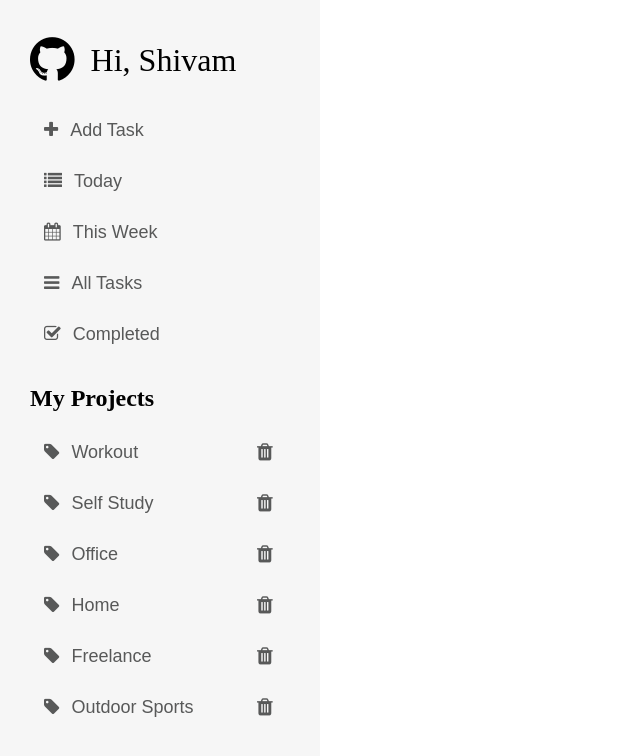
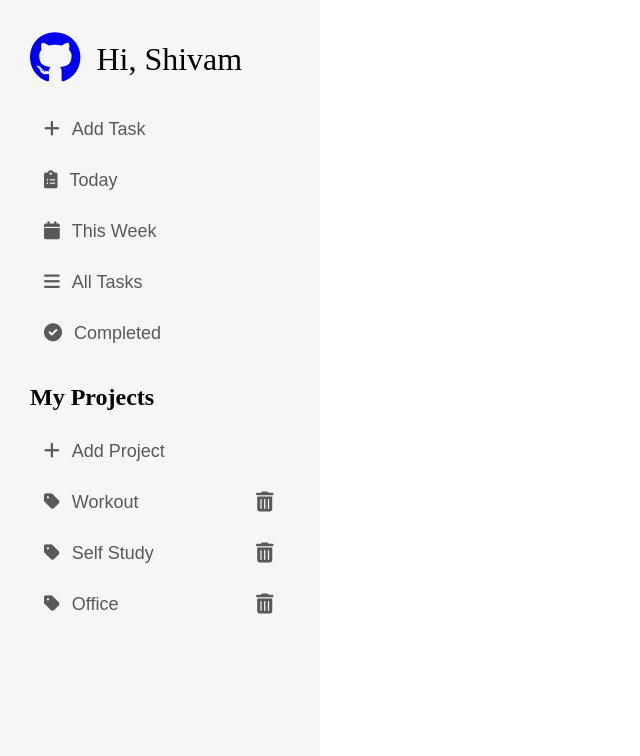
Before and after one commit to shivam-bansal1/Todo-list, a website built with webpack: page src/template.html in a window 1280 px wide. Shown: the whole page, without its empty margins (0-640 px from the left). Built offline with nearby package versions, Linux system fonts and the light colour scheme.

Commit message:
Create sidebar dynamically

```diff
--- a/src/css/sidebar.css
+++ b/src/css/sidebar.css
@@ -34,6 +34,10 @@
     border-radius: 50%;
     background-color: transparent;
     cursor: pointer;
+}
+
+.github-button:visited {
+    color: transparent;
 }
 
 .github-button:hover {
--- a/src/index.js
+++ b/src/index.js
@@ -1,15 +1,3 @@
-import "./css/style.css";
-import "./css/sidebar.css";
-import { TodoManager } from "./modules/todos";
-import { ProjectManager } from "./modules/projects";
+import { ScreenController } from "./modules/website";
 
-const todocreator = new TodoManager;
-todocreator.addTodo("Test todo x", "This is the testing todo list 1", "2024-10-13", "High");
-todocreator.addTodo("Test todo y", "This is the testing todo list 2", "2024-10-09", "Low");
-
-const projectManager = new ProjectManager();
-projectManager.createProject("Gym");
-projectManager.createProject("Reading");
-projectManager.createProject("Workplace");
-
-console.log(todocreator.getTodos());
+ScreenController();
--- /dev/null
+++ b/src/modules/sidebar.js
@@ -0,0 +1,108 @@
+import "../css/style.css";
+import "../css/sidebar.css";
+import { TodoManager } from "./todos";
+import { ProjectManager } from "./projects";
+
+export function createSidebar() {
+    const sidebar = document.createElement("div");
+    sidebar.classList.add("sidebar");
+
+    sidebar.appendChild(createGreetingSection());
+    sidebar.appendChild(todoActionSection());
+    sidebar.appendChild(projectSection());
+    return sidebar
+}
+
+function createGreetingSection() {
+    const greetingDiv = document.createElement("div");
+    greetingDiv.classList.add("greeting-div");
+
+    // Github
+    const githubButton = document.createElement("a");
+    githubButton.setAttribute("target", "_blank");
+    githubButton.href = "https://github.com/shivam-bansal1/Todo-list";
+    githubButton.classList.add('github-button');
+
+    const githubIcon = document.createElement('i');
+    githubIcon.classList.add('fab', 'fa-github');
+    githubButton.appendChild(githubIcon);
+
+    greetingDiv.appendChild(githubButton);
+    greetingDiv.appendChild(document.createTextNode('Hi, Shivam'));
+
+    return greetingDiv;
+}
+
+function todoActionSection() {
+    const todoActionsContainer = document.createElement("div");
+    todoActionsContainer.classList.add("todo-actions-container");
+
+    const listContainer = document.createElement("ul");
+    listContainer.appendChild(createTodoActionList("add-task", "fa-plus", "Add Task"));
+    listContainer.appendChild(createTodoActionList("today-task", "fa-clipboard-list", "Today"));
+    listContainer.appendChild(createTodoActionList("this-week-task", "fa-calendar", "This Week"));
+    listContainer.appendChild(createTodoActionList("all-task", "fa-bars", "All Tasks"));
+    listContainer.appendChild(createTodoActionList("completed-task", "fa-circle-check", "Completed"));
+
+    todoActionsContainer.appendChild(listContainer);
+    return todoActionsContainer;
+}
+
+function createTodoActionList(idName, fontIconClass, todoAction) {
+    const listItem = document.createElement("li");
+
+    const actionButton = document.createElement("button");
+    actionButton.classList.add("task-action-button");
+    actionButton.setAttribute("id", idName);
+
+    const fontIcon = document.createElement("i");
+    fontIcon.classList.add("fa", fontIconClass);
+
+    actionButton.appendChild(fontIcon);
+    actionButton.appendChild(document.createTextNode(todoAction));
+    listItem.appendChild(actionButton);
+
+    return listItem;
+}
+
+function projectSection() {
+    const projectsContainer = document.createElement("div");
+    projectsContainer.classList.add("projects-container");
+
+    const heading = document.createElement("h2");
+    heading.textContent = "My Projects";
+    projectsContainer.appendChild(heading);
+
+    const listContainer = document.createElement("ul");
+    listContainer.appendChild(createTodoActionList("add-project", "fa-plus", "Add Project"));
+    listContainer.appendChild(createProjectList("Workout"));
+    listContainer.appendChild(createProjectList("Self Study"));
+    listContainer.appendChild(createProjectList("Office"));
+
+    projectsContainer.appendChild(listContainer);
+    return projectsContainer;
+}
+
+function createProjectList(projectName) {
+    const listItem = document.createElement("li");
+
+    // Project Tag
+    const projectButton = document.createElement("button");
+    projectButton.classList.add("project-tag");
+    const fontIcon = document.createElement("i");
+    fontIcon.classList.add("fa", "fa-tag");
+    projectButton.appendChild(fontIcon);
+    projectButton.appendChild(document.createTextNode(projectName));
+
+    // Delete Button
+    const deleteButton = document.createElement("button");
+    deleteButton.classList.add("delete-project-button");
+    const deleteIcon = document.createElement("i");
+    deleteIcon.classList.add("fa", "fa-trash-can");
+    deleteButton.appendChild(deleteIcon);
+
+    listItem.appendChild(projectButton);
+    listItem.appendChild(deleteButton);
+
+    return listItem;
+}
--- /dev/null
+++ b/src/modules/website.js
@@ -0,0 +1,8 @@
+import "../css/style.css";
+import "../css/sidebar.css";
+import { createSidebar } from "./sidebar";
+
+export function ScreenController() {
+    const contentDiv = document.querySelector("#content");
+    contentDiv.appendChild(createSidebar());
+}
--- a/src/template.html
+++ b/src/template.html
@@ -5,118 +5,11 @@
     <meta name="viewport" content="width=device-width, initial-scale=1.0">
     <title>Todo Project</title>
 
-    <link rel="stylesheet" href="https://cdnjs.cloudflare.com/ajax/libs/font-awesome/4.7.0/css/font-awesome.min.css">
+    <!-- <link rel="stylesheet" href="https://cdnjs.cloudflare.com/ajax/libs/font-awesome/4.7.0/css/font-awesome.min.css"> -->
+    <link rel="stylesheet" href="https://cdnjs.cloudflare.com/ajax/libs/font-awesome/6.0.0-beta3/css/all.min.css">
 
 </head>
 <body>
-    <div id="content">
-        <div class="sidebar">
-
-            <div class="greeting-div">
-                <button class="github-button">
-                    <i class="fa fa-github" aria-hidden="true"></i>
-                </button>
-                Hi, Shivam
-            </div>
-
-            <div class="todo-actions-container">
-                <ul>
-                    <li>
-                        <button id="add-task" class="task-action-button">
-                            <span><i class="fa fa-plus" aria-hidden="true"></i></span>
-                            Add Task
-                        </button>
-                    </li>
-                    <li>
-                        <button id="today-task" class="task-action-button">
-                            <span><i class="fa fa-list" aria-hidden="true"></i></span>
-                            Today
-                        </button>
-                    </li>
-                    <li>
-                        <button id="this-week-task" class="task-action-button">
-                            <span><i class="fa fa-calendar" aria-hidden="true"></i></span>
-                            This Week
-                        </button>
-                    </li>
-                    <li>
-                        <button id="all-tasks" class="task-action-button">
-                            <span><i class="fa fa-bars" aria-hidden="true"></i></span>
-                            All Tasks
-                        </button>
-                    </li>
-                    <li>
-                        <button id="completed-tasks" class="task-action-button">
-                            <span><i class="fa fa-check-square-o" aria-hidden="true"></i></span>
-                            Completed
-                        </button>
-                    </li>
-                </ul>
-            </div>
-
-            <div class="projects-container">
-                <h2>My Projects</h2>
-
-                <ul>
-                    <li>
-                        <button class="project-tag">
-                            <span><i class="fa fa-tag" aria-hidden="true"></i></i></span>
-                            Workout
-                        </button>
-                        <button class="delete-project-button">
-                            <i class="fa fa-trash" aria-hidden="true"></i>
-                        </button>
-                    </li>
-                    <li>
-                        <button class="project-tag">
-                            <span><i class="fa fa-tag" aria-hidden="true"></i></i></span>
-                            Self Study
-                        </button>
-                        <button class="delete-project-button">
-                            <i class="fa fa-trash" aria-hidden="true"></i>
-                        </button>
-                    </li>
-                    <li>
-                        <button class="project-tag">
-                            <span><i class="fa fa-tag" aria-hidden="true"></i></i></span>
-                            Office
-                        </button>
-                        <button class="delete-project-button">
-                            <i class="fa fa-trash" aria-hidden="true"></i>
-                        </button>
-                    </li>
-                    <li>
-                        <button class="project-tag">
-                            <span><i class="fa fa-tag" aria-hidden="true"></i></i></span>
-                            Home
-                        </button>
-                        <button class="delete-project-button">
-                            <i class="fa fa-trash" aria-hidden="true"></i>
-                        </button>
-                    </li>
-                    <li>
-                        <button class="project-tag">
-                            <span><i class="fa fa-tag" aria-hidden="true"></i></i></span>
-                            Freelance
-                        </button>
-                        <button class="delete-project-button">
-                            <i class="fa fa-trash" aria-hidden="true"></i>
-                        </button>
-                    </li>
-                    <li>
-                        <button class="project-tag">
-                            <span><i class="fa fa-tag" aria-hidden="true"></i></i></span>
-                            Outdoor Sports
-                        </button>
-                        <button class="delete-project-button">
-                            <i class="fa fa-trash" aria-hidden="true"></i>
-                        </button>
-                    </li>
-                </ul>
-
-            </div>
-
-        </div>
-    </div>
+    <div id="content"></div>
 </body>
 </html>
--- a/webpack.config.js
+++ b/webpack.config.js
@@ -1,5 +1,6 @@
 const path = require("path");
 const HtmlWebpackPlugin = require("html-webpack-plugin");
+const loader = require("css-loader");
 
 module.exports = {
     mode: "development",
@@ -22,6 +23,17 @@ module.exports = {
                 test: /\.css$/i,
                 use: ["style-loader", "css-loader"],
             },
+            {
+                test: /\.(png|svg|jpg|jpeg|gif)$/i,
+                type: "asset/resource",
+            },
+            {
+                test: /\.(svg|eot|woff|woff2|ttf)$/i,
+                loader: "file-loader",
+                options: {
+                    outputPath: "fonts/",
+                },
+            },
         ],
     },
 };
```
